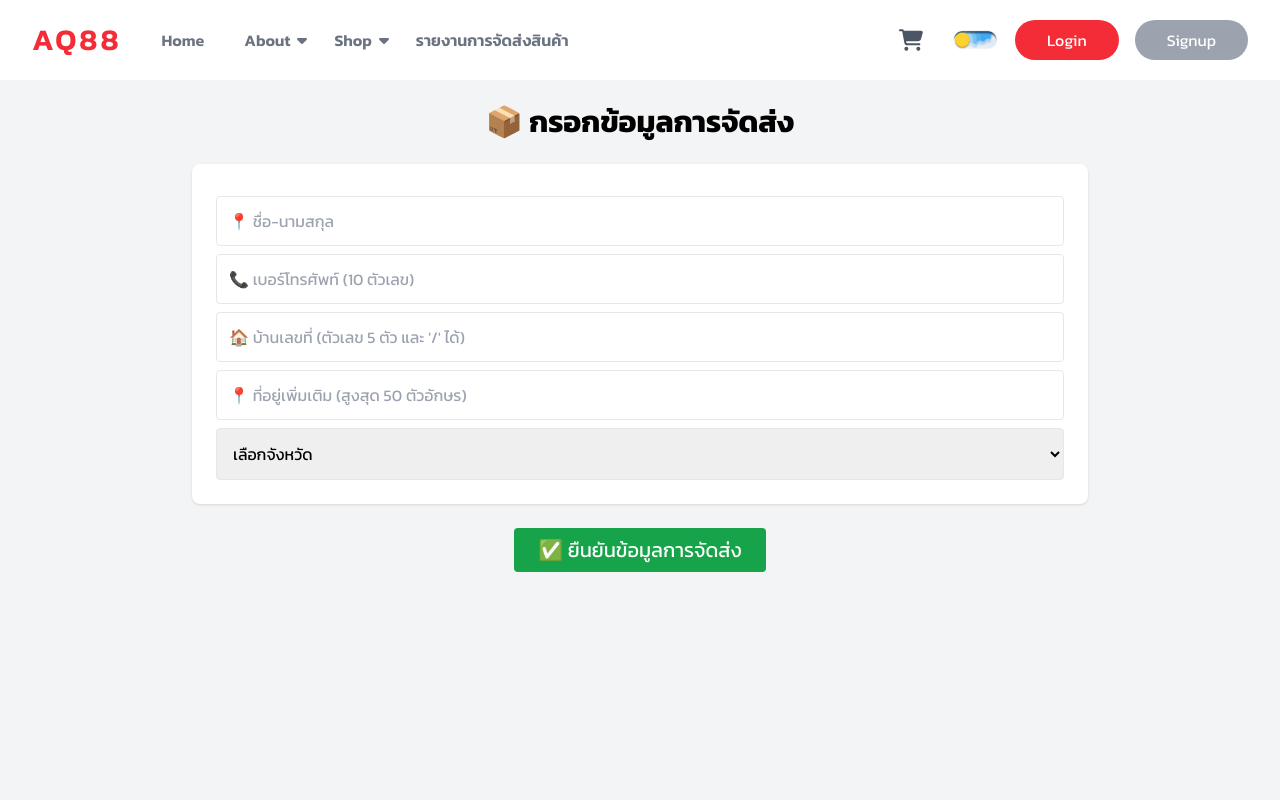
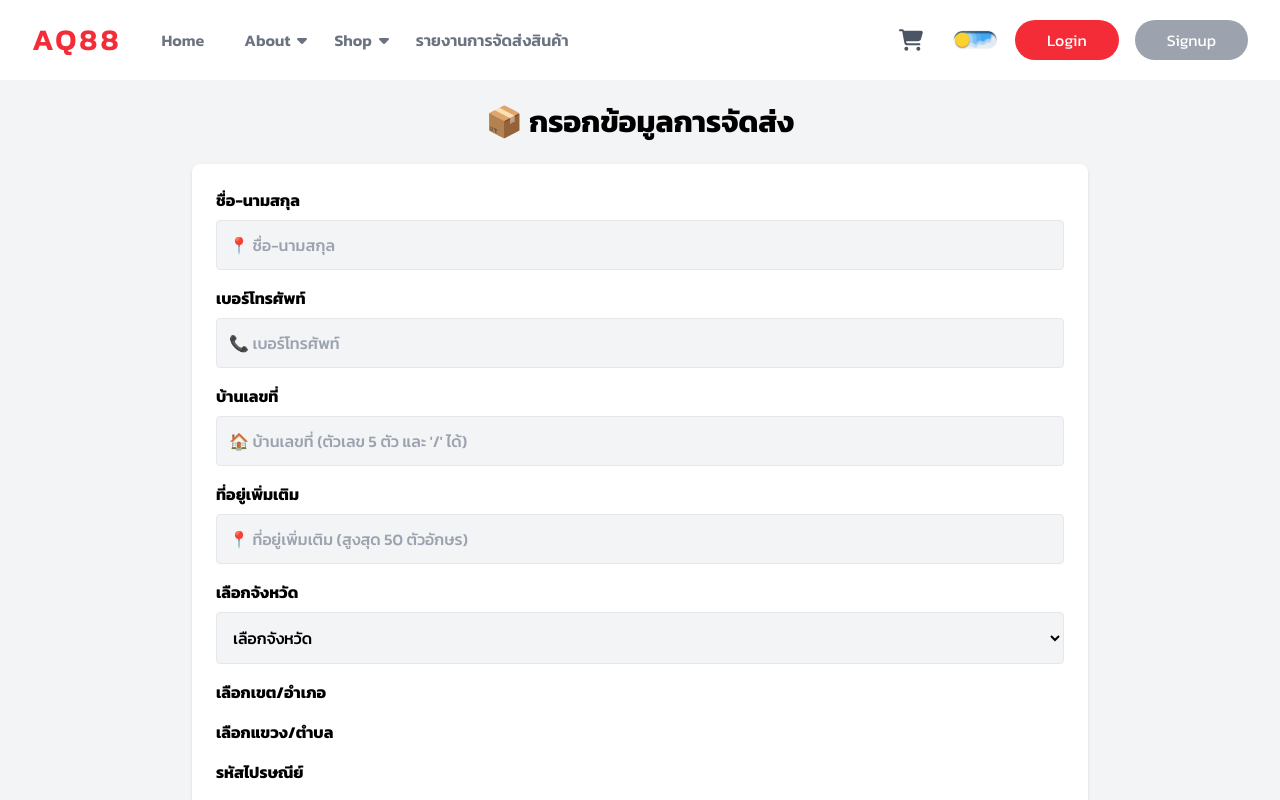
Before and after one commit to PornpapatDps/ProjectSystemsSell, a React (Vite) app in the folder frontend/: page /shipping-details in a window 1280 px wide. Shown: the top 800 px of the page. Built offline with nearby package versions, Linux system fonts and the light colour scheme.

Commit message:
Update ShippingDetails.jsx

```diff
--- a/frontend/src/components/ShippingDetails/ShippingDetails.jsx
+++ b/frontend/src/components/ShippingDetails/ShippingDetails.jsx
@@ -56,33 +56,34 @@ const ShippingDetails = () => {
         <div className="min-h-screen p-6 bg-gray-100 dark:bg-gray-900 dark:text-white font-[Kanit]">
             <h1 className="text-3xl font-bold text-center mb-6">📦 กรอกข้อมูลการจัดส่ง</h1>
             <div className="max-w-4xl mx-auto bg-white dark:bg-gray-800 p-6 rounded-lg shadow">
-
-                <input type="text" placeholder="📍 ชื่อ-นามสกุล" className="w-full p-3 mt-2 border rounded" value={customerName} maxLength={100} onChange={(e) => {
+                <div className="text-base font-bold">ชื่อ-นามสกุล</div>
+                <input type="text" placeholder="📍 ชื่อ-นามสกุล" className="w-full p-3 mt-2 border rounded bg-gray-100 dark:bg-gray-100 dark:text-gray-600 font-medium" value={customerName} maxLength={100} onChange={(e) => {
                     const value = e.target.value;
                     if (/^[A-Za-zก-ฮะ-์\s]*$/.test(value)) setCustomerName(value);
                 }} />
 
-                <input type="text" placeholder="📞 เบอร์โทรศัพท์ (10 ตัวเลข)" className="w-full p-3 mt-2 border rounded" value={customerPhone} maxLength={10} onChange={(e) => {
+                <div className="text-base font-bold mt-4">เบอร์โทรศัพท์ </div>
+                <input type="text" placeholder="📞 เบอร์โทรศัพท์" className="w-full p-3 mt-2 border rounded bg-gray-100 dark:bg-gray-100 dark:text-gray-600 font-medium" value={customerPhone} maxLength={10} onChange={(e) => {
                     const value = e.target.value;
                     if (/^\d{0,10}$/.test(value)) setCustomerPhone(value);
                 }} />
-
-                <input type="text" placeholder="🏠 บ้านเลขที่ (ตัวเลข 5 ตัว และ '/' ได้)" className="w-full p-3 mt-2 border rounded" value={customerNumAddress} maxLength={10} onChange={(e) => {
+                <div className="text-base font-bold mt-4">บ้านเลขที่ </div>
+                <input type="text" placeholder="🏠 บ้านเลขที่ (ตัวเลข 5 ตัว และ '/' ได้)" className="w-full p-3 mt-2 border rounded bg-gray-100 dark:bg-gray-100 dark:text-gray-600 font-medium" value={customerNumAddress} maxLength={10} onChange={(e) => {
                     const value = e.target.value;
                     if (/^\d{0,5}\/?\d{0,5}$/.test(value)) setCustomerNumAddress(value);
                 }} />
-
-                <input type="text" placeholder="📍 ที่อยู่เพิ่มเติม (สูงสุด 50 ตัวอักษร)" className="w-full p-3 mt-2 border rounded" value={customerAddress} maxLength={50} onChange={(e) => setCustomerAddress(e.target.value)} />
-
-                <select className="w-full p-3 mt-2 border rounded" value={province} onChange={handleProvinceChange}>
+                <div className="text-base font-bold mt-4">ที่อยู่เพิ่มเติม</div>
+                <input type="text" placeholder="📍 ที่อยู่เพิ่มเติม (สูงสุด 50 ตัวอักษร)" className="w-full p-3 mt-2 border rounded bg-gray-100 dark:bg-gray-100 dark:text-gray-600 font-medium" value={customerAddress} maxLength={50} onChange={(e) => setCustomerAddress(e.target.value)} />
+                <div className="text-base font-bold mt-4">เลือกจังหวัด</div>
+                <select className="w-full p-3 mt-2 border rounded bg-gray-100 dark:bg-gray-100 dark:text-gray-600 font-medium" value={province} onChange={handleProvinceChange}>
                     <option value="">เลือกจังหวัด</option>
                     {Object.keys(thaiDistricts).map((prov) => (
                         <option key={prov} value={prov}>{prov}</option>
                     ))}
                 </select>
-
+                <div className="text-base font-bold mt-4">เลือกเขต/อำเภอ</div>
                 {province && (
-                    <select className="w-full p-3 mt-2 border rounded" value={district} onChange={handleDistrictChange}>
+                    <select className="w-full p-3 mt-2 border rounded bg-gray-100 dark:bg-gray-100 dark:text-gray-600 font-medium" value={district} onChange={handleDistrictChange}>
                         <option value="">เลือกเขต/อำเภอ</option>
                         {thaiDistricts[province]?.districts.length > 0
                             ? thaiDistricts[province]?.districts.map((dist) => (
@@ -92,18 +93,18 @@ const ShippingDetails = () => {
                         }
                     </select>
                 )}
-
+                <div className="text-base font-bold mt-4">เลือกแขวง/ตำบล</div>
                 {district && (
-                    <select className="w-full p-3 mt-2 border rounded" value={subdistrict} onChange={handleSubdistrictChange}>
+                    <select className="w-full p-3 mt-2 border rounded bg-gray-100 dark:bg-gray-100 dark:text-gray-600 font-medium" value={subdistrict} onChange={handleSubdistrictChange}>
                         <option value="">เลือกแขวง/ตำบล</option>
                         {thaiDistricts[province]?.subdistricts[district]?.map((sub) => (
                             <option key={sub} value={sub}>{sub}</option>
                         ))}
                     </select>
                 )}
-
+                <div className="text-base font-bold mt-4">รหัสไปรษณีย์</div>
                 {district && zipcode && (
-                    <input type="text" className="w-full p-3 mt-2 border rounded bg-gray-200" value={zipcode} readOnly />
+                    <input type="text" className="w-full p-3 mt-2 border rounded  bg-gray-100 dark:bg-gray-100 dark:text-gray-600 font-medium" value={zipcode} readOnly />
                 )}
 
             </div>
```
